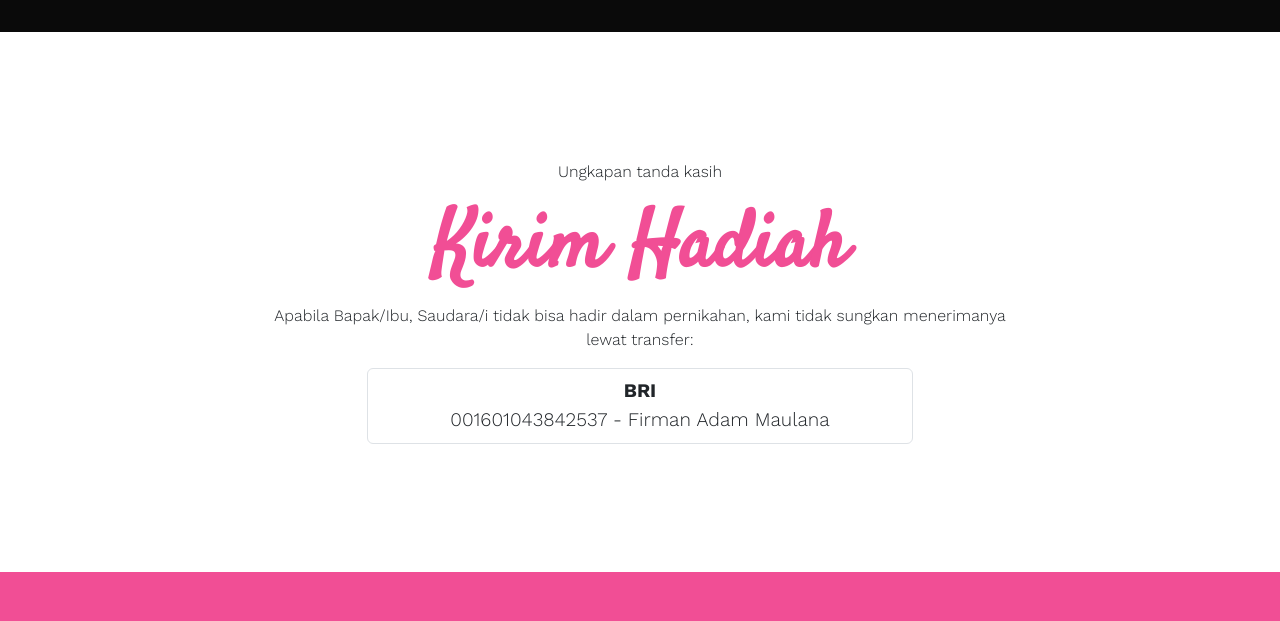
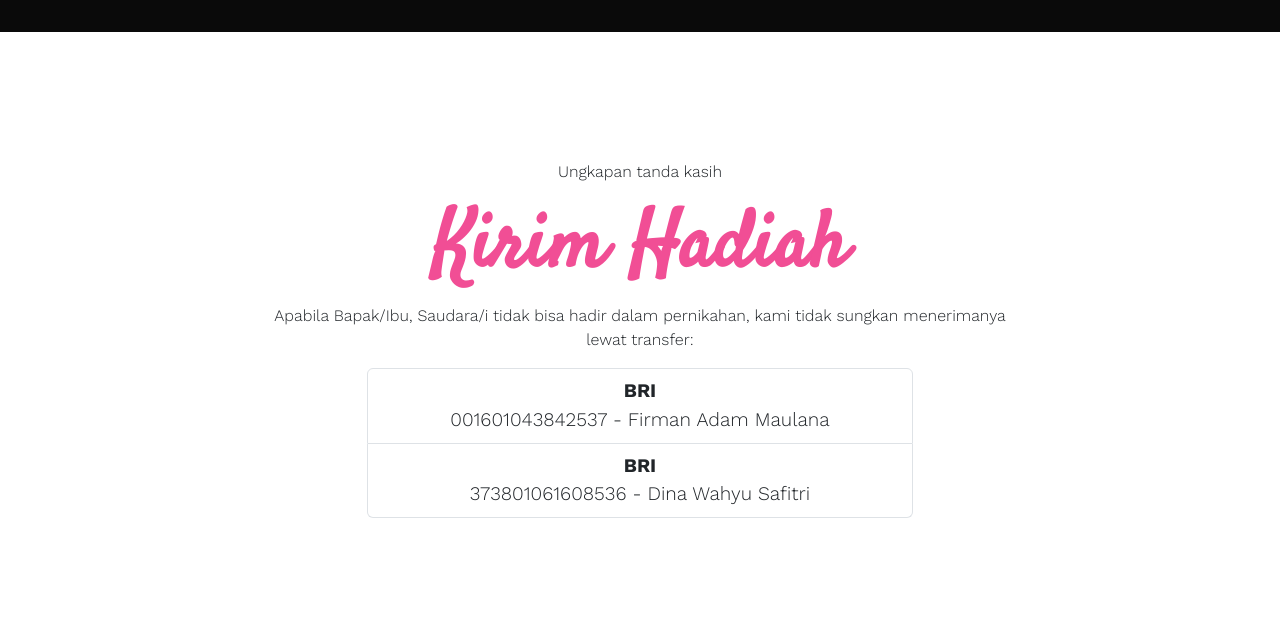
Before and after one commit to dinafirman/undangan, a plain HTML site: page index.html in a window 1280 px wide. Shown: the part 4332-4953 px from the top of the page. Drawn offline with nearby package versions, Linux system fonts and the light colour scheme; some packages are replaced by stand-ins of ours; a script that the page names is missing.

Commit message:
index.html

```diff
--- a/index.html
+++ b/index.html
@@ -273,6 +273,10 @@
               <li class="list-group-item">
                 <div class="fw-bold">BRI</div>
                 001601043842537 - Firman Adam Maulana
+                </li>
+              <li class="list-group-item">
+                <div class="fw-bold">BRI</div>
+                373801061608536 - Dina Wahyu Safitri
               </li>
             </ul>
           </div>
```
